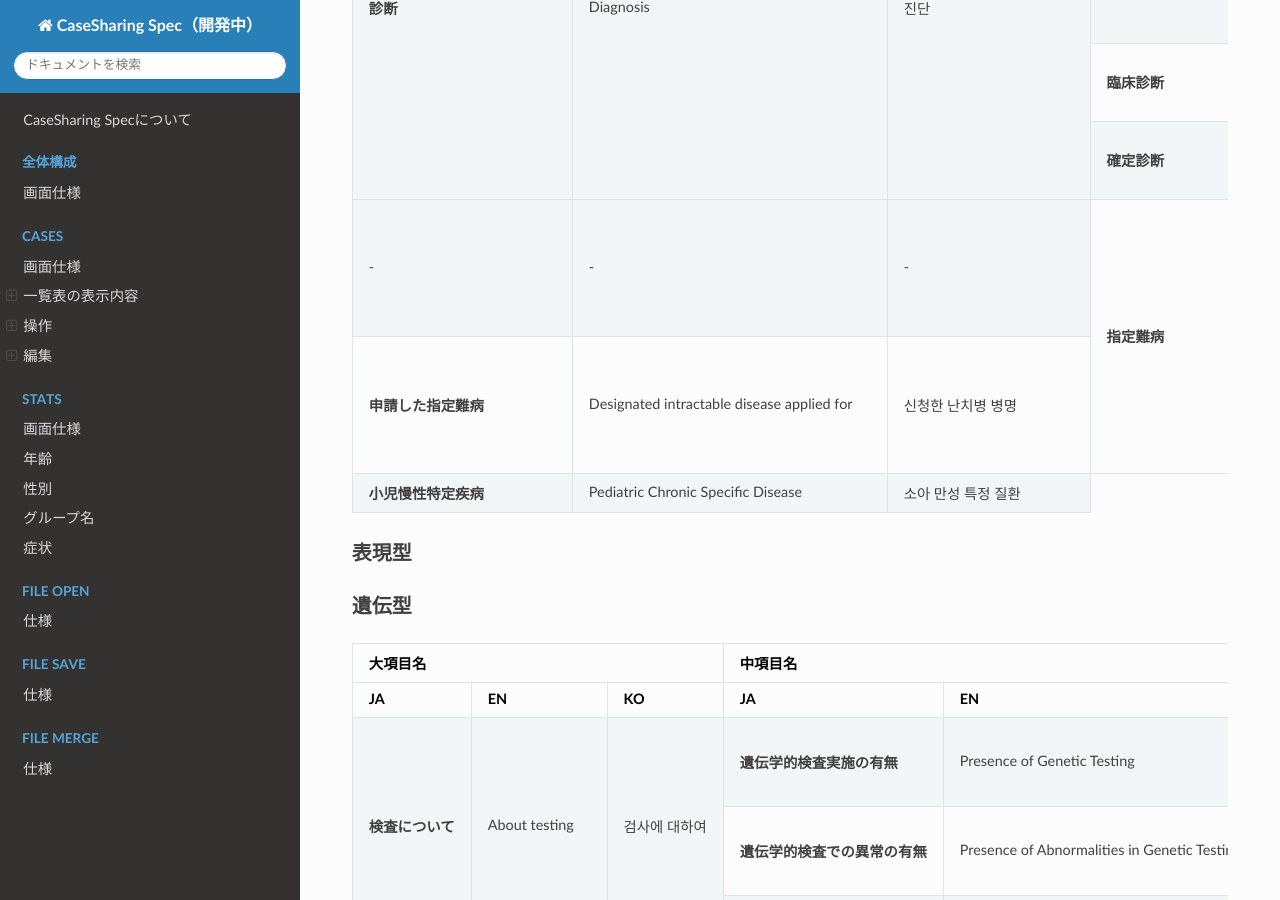
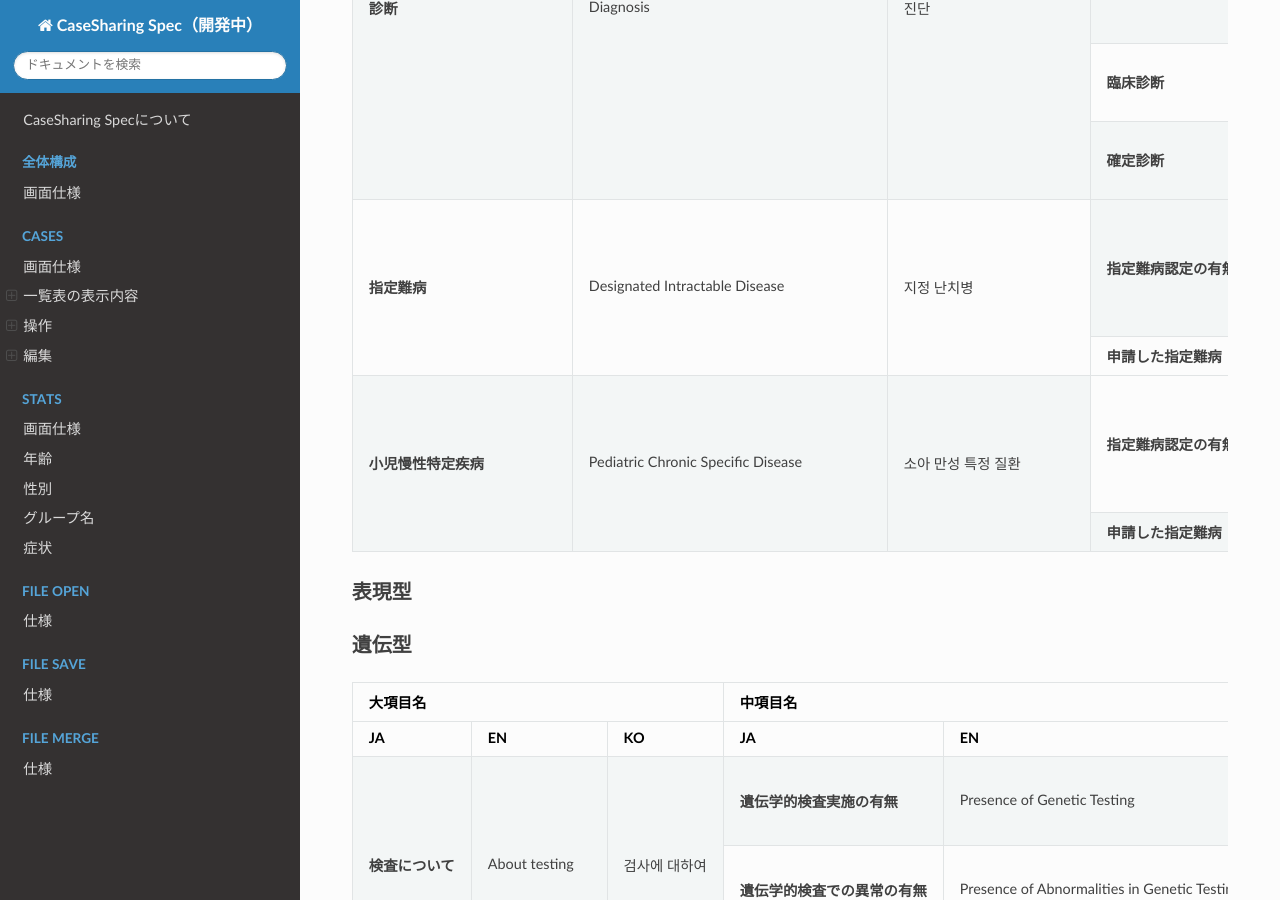
Before and after one commit to PubCaseFinder/pubcasefinder_spec, an MkDocs documentation site: the page built from docs/cases/edit/translate.md, in a window 1280 px wide and 900 px high, scrolled down 2763 px. Built offline with MkDocs 1.6.1, drawn with Linux system fonts in a browser that asks for light colours; nearby versions of some CDN libraries.

Commit message:
診療に多言語追加

```diff
--- a/docs/cases/edit/translate.md
+++ b/docs/cases/edit/translate.md
@@ -516,9 +516,9 @@
     </tr>
     <!-- 診断 -->
     <tr>
-      <td rowspan="10"><strong>診断</strong></td>
-      <td rowspan="10">Diagnosis</td>
-      <td rowspan="10">진단</td>
+      <td rowspan="9"><strong>診断</strong></td>
+      <td rowspan="9">Diagnosis</td>
+      <td rowspan="9">진단</td>
     </tr>
     <tr>
       <td>-</td>
@@ -633,12 +633,12 @@
       <td rowspan="3">지정 난치병</td>
     </tr>
     <tr>
+      <td><strong>指定難病認定の有無</strong></td>
+      <td>Presence of Designated Intractable Disease Certification</td>
+      <td>지정 난치병 인정 여부</td>
       <td>-</td>
       <td>-</td>
       <td>-</td>
-      <td><strong>指定難病認定の有無</strong></td>
-      <td>Presence of Designated Intractable Disease Certification</td>
-      <td>지정 난치병 인정 여부</td>
       <td>
         <ul>
           <li><strong>該当なし</strong></li>
@@ -671,6 +671,23 @@
       <td><strong>申請した指定難病</strong></td>
       <td>Designated intractable disease applied for</td>
       <td>신청한 난치병 병명</td>
+      <td><strong>疾患名</strong></td>
+      <td>Disease Name</td>
+      <td>질병명</td>
+      <td>-</td>
+      <td>-</td>
+      <td>-</td>
+    </tr>
+    <!-- 小児慢性特定疾病 -->
+    <tr>
+      <td rowspan="3"><strong>小児慢性特定疾病</strong></td>
+      <td rowspan="3">Pediatric Chronic Specific Disease</td>
+      <td rowspan="3">소아 만성 특정 질환</td>
+    </tr>
+    <tr>
+      <td><strong>指定難病認定の有無</strong></td>
+      <td>Pediatric Chronic Specific Disease</td>
+      <td>소아 만성 특정 질환</td>
       <td>-</td>
       <td>-</td>
       <td>-</td>
@@ -702,14 +719,17 @@
         </ul>
       </td>
     </tr>
-    <!-- 小児慢性特定疾病 -->
     <tr>
-      <td rowspan="5"><strong>小児慢性特定疾病</strong></td>
-      <td rowspan="5">Pediatric Chronic Specific Disease</td>
-      <td rowspan="5">소아 만성 특정 질환</td>
+      <td><strong>申請した指定難病</strong></td>
+      <td>Designated intractable disease applied for</td>
+      <td>신청한 난치병 병명</td>
+      <td><strong>疾患名</strong></td>
+      <td>Disease Name</td>
+      <td>질병명</td>
+      <td>-</td>
+      <td>-</td>
+      <td>-</td>
     </tr>
-    <tr></tr>
-    <tr></tr>
   </tbody>
 </table>
 
```
